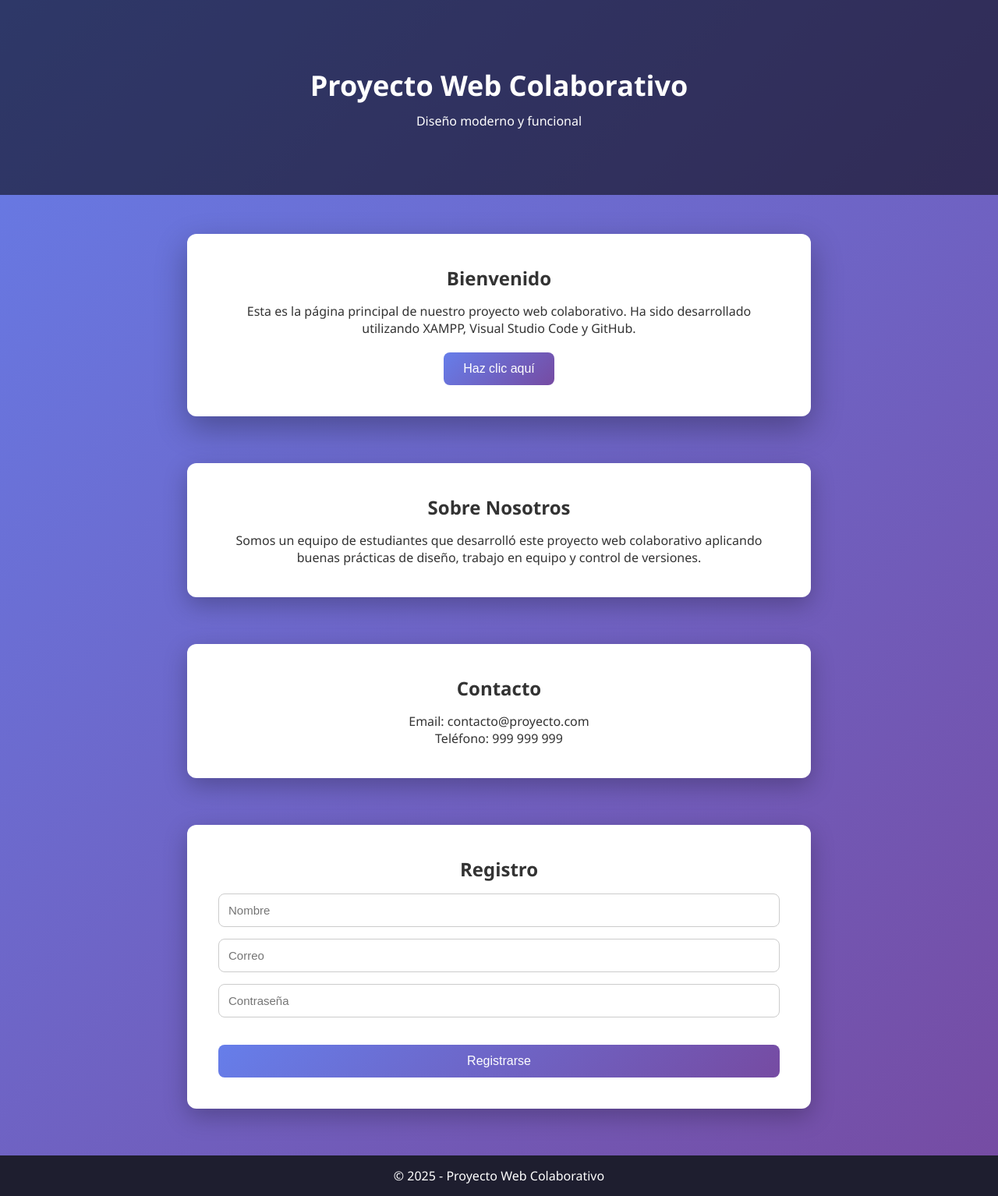
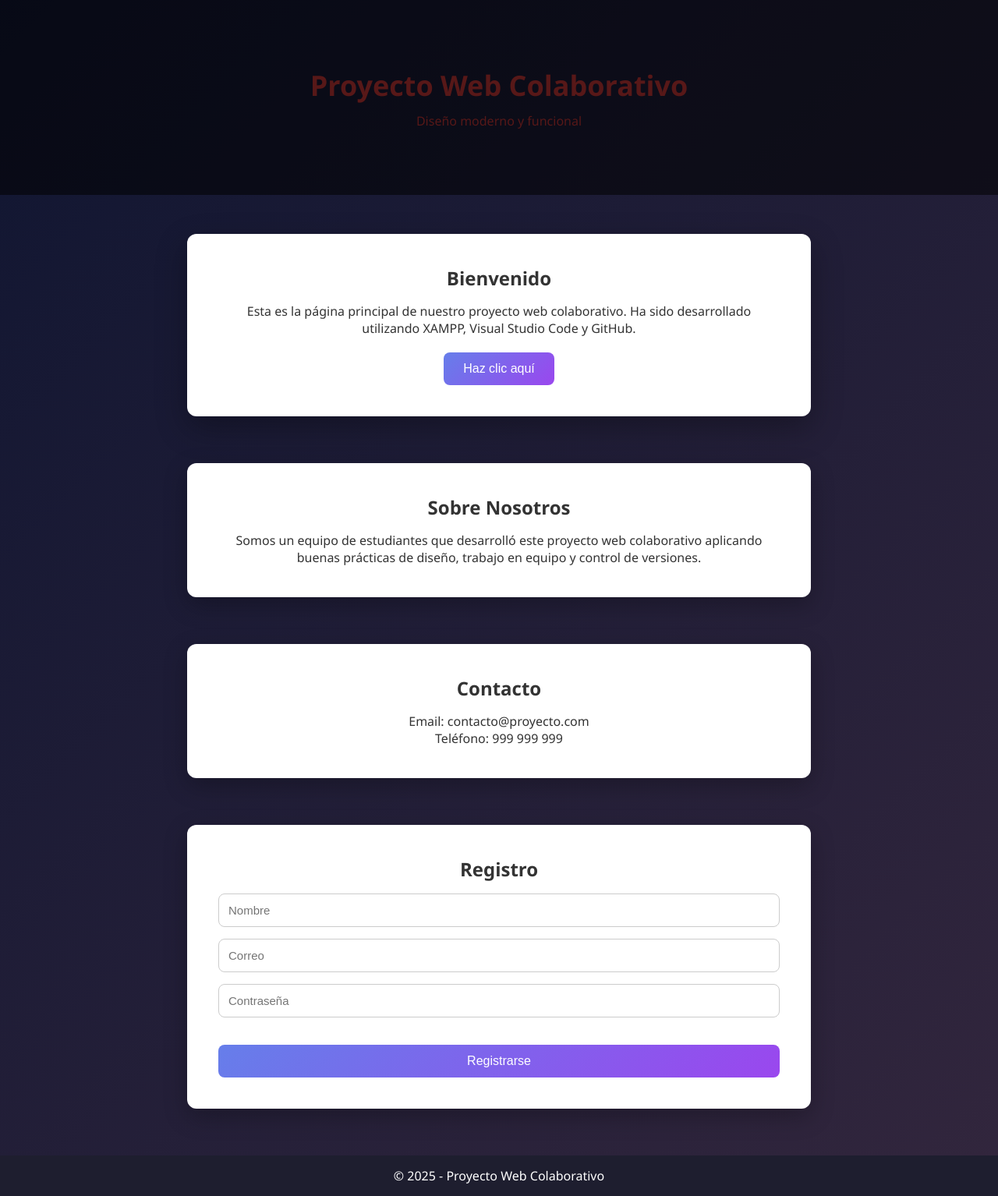
Before and after one commit to montalvohurtadoyeferson1-coder/Proyecto-Web-Colaborativo, a PHP site: page / in a window 1280 px wide. Shown: the part 90-1624 px from the top of the page at 78% size. Run offline with PHP 8.4, Linux system fonts and the light colour scheme.

Commit message:
cambie color

```diff
--- a/css/estilos.css
+++ b/css/estilos.css
@@ -8,7 +8,7 @@
 /* BODY */
 body {
     font-family: 'Segoe UI', sans-serif;
-    background: linear-gradient(135deg, #667eea, #764ba2);
+    background: linear-gradient(135deg, #0f1531, #32263d);
     min-height: 100vh;
     color: #333;
 }
@@ -79,7 +79,7 @@ nav ul li a.active {
     top: 50%;
     left: 50%;
     transform: translate(-50%, -50%);
-    color: white;
+    color: rgb(87, 24, 24);
     text-align: center;
     z-index: 2;
 }
@@ -123,7 +123,7 @@ button {
     padding: 12px 25px;
     border: none;
     border-radius: 8px;
-    background: linear-gradient(135deg, #667eea, #764ba2);
+    background: linear-gradient(135deg, #667eea, #9a47ee);
     color: white;
     font-size: 16px;
     cursor: pointer;
```
